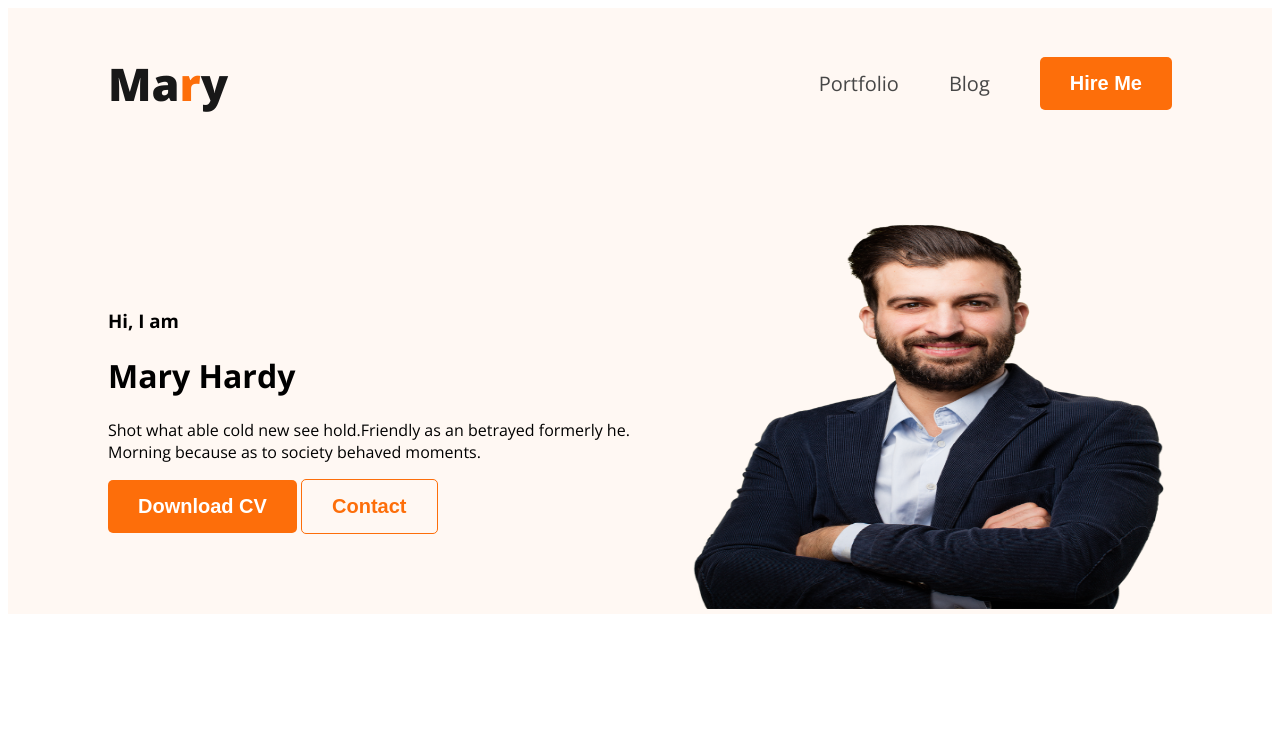
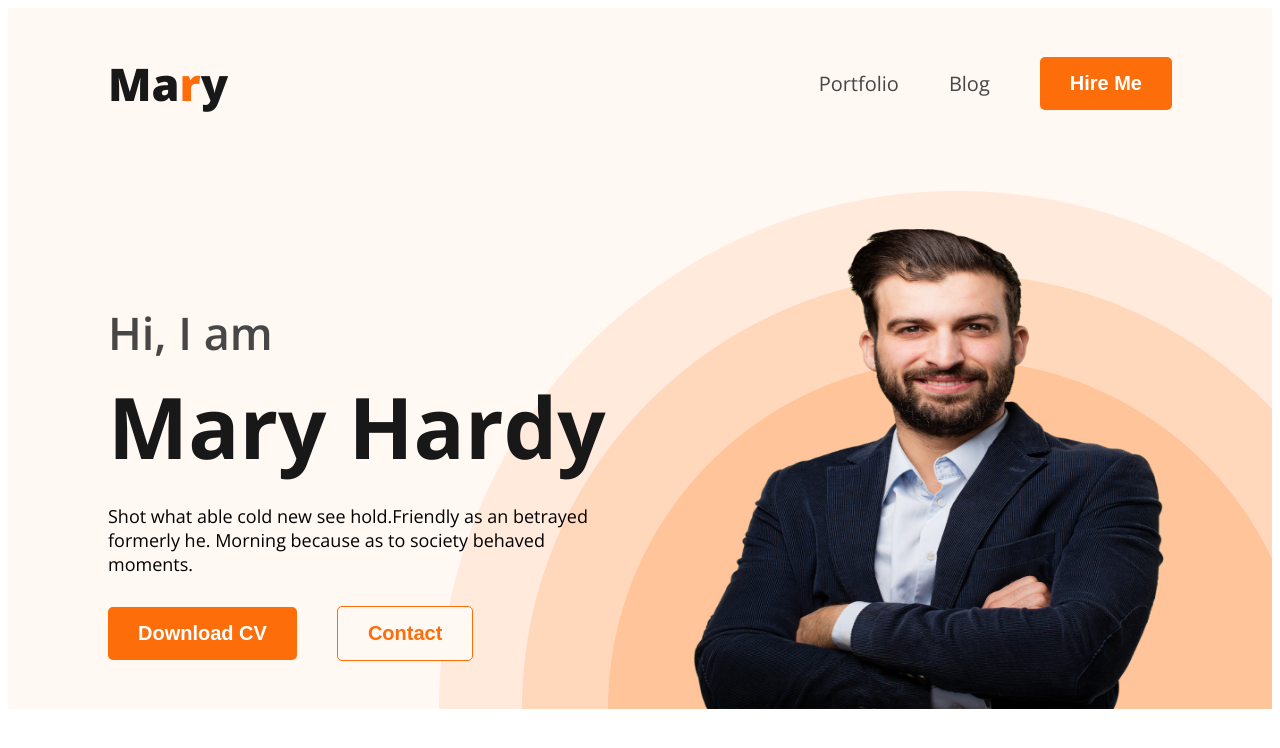
Before and after one commit to abusayed0/web-developer-portfolio, a plain HTML site: page index.html in a window 1280 px wide. Drawn offline with nearby package versions, Linux system fonts and the light colour scheme.

Commit message:
completed header section

```diff
--- a/index.html
+++ b/index.html
@@ -8,7 +8,7 @@
     <!-- google font link  -->
     <link rel="preconnect" href="https://fonts.googleapis.com">
     <link rel="preconnect" href="https://fonts.gstatic.com" crossorigin>
-    <link href="https://fonts.googleapis.com/css2?family=Open+Sans:wght@400;700;800&display=swap" rel="stylesheet">
+    <link href="https://fonts.googleapis.com/css2?family=Open+Sans:wght@400;600;700;800&display=swap" rel="stylesheet">
     <!-- stylesheet link  -->
     <link rel="stylesheet" href="styles/portfoli.css">
 </head>
@@ -25,9 +25,10 @@
         </nav>
         <div class="banner">
             <div class="banner-text">
-                <h3 class="banner-title1">Hi, I  am</h3>
+                <h3 class="banner-title1">Hi, I am</h3>
                 <h1 class="banner-title2">Mary Hardy</h1>
-                <p>Shot what able cold new see hold.Friendly as an betrayed formerly he. Morning because as to society behaved moments.</p>
+                <p class="banner-description">Shot what able cold new see hold.Friendly as an betrayed formerly he. Morning because as to society
+                    behaved moments.</p>
                 <div class="btn-container">
                     <button class="btn-primary background-primary">Download CV</button>
                     <button class="btn-primary color-primary btn-contact">Contact</button>
--- a/styles/portfoli.css
+++ b/styles/portfoli.css
@@ -57,12 +57,16 @@ nav a {
 /* header related style  */
 .header{
     background-color: #FFF8F3;
+    background-image: url(../images/header_bg.png);
+    background-repeat: no-repeat;
+    background-position: bottom right;
 }
 
 .banner{
     margin: 50px 100px 0 100px ;
     display: flex;
     align-items: center;
+    justify-content: space-between;
     gap: 20px;
 }
 .banner-text,.banner-picture{
@@ -71,6 +75,31 @@ nav a {
 }
 .banner-picture img{
     width: 100%;
-    height: 400px;
+    height: 500px;
+    display: block;
 
 }
+.banner-title1{
+    color: #474747;
+    font-size: 45px;
+    font-weight: 600;
+    margin-bottom: 0px;
+}
+.banner-title2{
+    margin: 5px 0 20px 0;
+    color: #181818;
+    font-size: 85px;
+    font-weight: 700;
+}
+.banner-description{
+    margin: 0 0 30px 0;
+    font-size: 18px;
+    font-weight: 40;
+}
+.btn-container{
+    display: flex;
+    align-items: center;
+    gap: 40px;
+}
+
+/* main style  */
```
